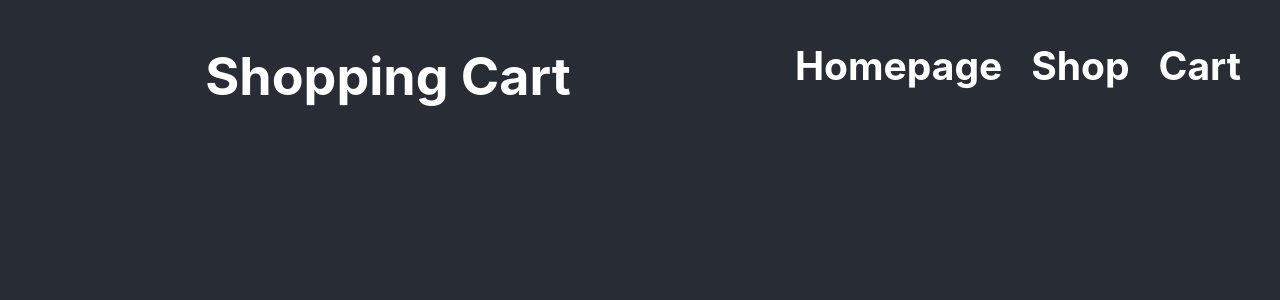
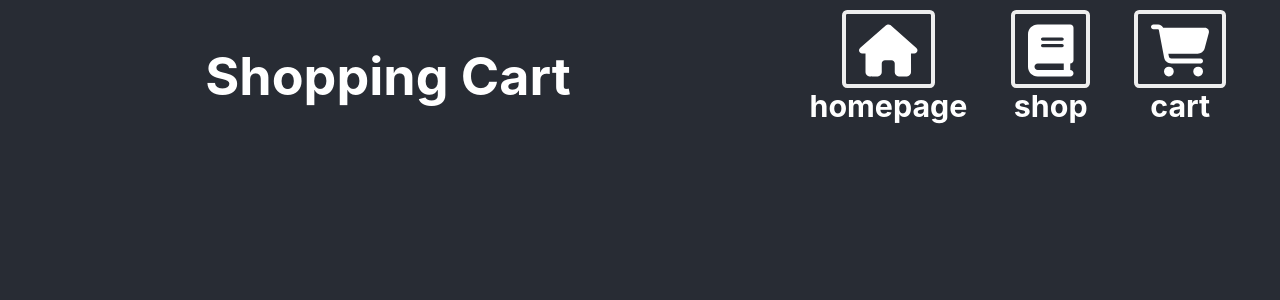
Before and after one commit to NahuelLu/Project-Shopping-Cart, a React (Create React App) app: page / in a window 1280 px wide. Shown: the top 300 px of the page. Built offline with nearby package versions, Linux system fonts and the light colour scheme.

Commit message:
Refactor,created components and add Icons
Just adding Icons from awesomefont, and refactor components to avoid duplicity

```diff
--- a/package.json
+++ b/package.json
@@ -3,6 +3,7 @@
   "version": "0.1.0",
   "private": true,
   "dependencies": {
+    "@fortawesome/free-solid-svg-icons": "^6.4.2",
     "@fortawesome/react-fontawesome": "^0.2.0",
     "@testing-library/jest-dom": "^5.16.5",
     "@testing-library/react": "^13.4.0",
--- a/src/components/App.js
+++ b/src/components/App.js
@@ -4,7 +4,6 @@ import React from "react";
 import Nav from "./Nav";
 import Shop from "./Shop";
 import Cart from './Cart';
-import ShopItems from './ShopItems';
 import {
   createBrowserRouter,
   Route,
--- a/src/components/Bar.js
+++ b/src/components/Bar.js
@@ -1,6 +1,4 @@
 import '../styles/Bar.css'
-import { useState } from 'react'
-import { Link } from 'react-router-dom'
 const Bar = ({amount})=>{
 
     return (
--- a/src/components/Cart.js
+++ b/src/components/Cart.js
@@ -1,5 +1,4 @@
 import '../styles/Cart.css'
-import { useOutletContext } from 'react-router-dom'
 import ItemCart from './ItemCart'
 import { useShopContext } from './ShopContext'
 
--- a/src/components/Image.js
+++ b/src/components/Image.js
@@ -2,7 +2,7 @@ import '../styles/Image.css'
 const Image = ({path})=>{
     return (
         <div className="img-container">
-            <img src={path}></img>
+            <img src={path} alt='1'></img>
         </div>
     )
 }
--- a/src/components/ItemCart.js
+++ b/src/components/ItemCart.js
@@ -2,8 +2,7 @@ import '../styles/ItemCart.css'
 const ItemCart = ({item})=>{
     return(
         <div className="item-cart">
-            <h3>{item.title}</h3>
-            <img src={item.img}></img>
+            <img src={item.img} alt={item.title}></img>
             <h3>${item.price}</h3>
             <h3>{item.amount}</h3>
         </div>
--- a/src/components/Nav.js
+++ b/src/components/Nav.js
@@ -1,8 +1,9 @@
 import '../styles/Nav.css'
-import { Link } from 'react-router-dom'
 import { Outlet } from 'react-router-dom'
 import { ShopProvider } from "./ShopContext";
+import {faCartShopping,faBook,faHouse} from '@fortawesome/free-solid-svg-icons'
 
+import Section from './Section';
 const Nav = ()=>{
     return (
         <>
@@ -11,9 +12,9 @@ const Nav = ()=>{
                 <h1>Shopping Cart</h1>
             </div>
             <nav>
-                <div><h2><Link to="/Homepage">Homepage</Link></h2></div>
-                <div><h2><Link to="/Shop">Shop</Link></h2></div>
-                <div><h2><Link to="/Cart">Cart</Link></h2></div>
+                <Section icon={faHouse} name="homepage"></Section>
+                <Section icon={faBook} name="shop"></Section>
+                <Section icon={faCartShopping} name="cart"></Section>
             </nav>
         </header>
         <ShopProvider><Outlet></Outlet></ShopProvider>
--- a/src/components/Product.js
+++ b/src/components/Product.js
@@ -26,8 +26,6 @@ const Product = ({book,setItemsCart})=>{
         <>
         {book.volumeInfo.imageLinks && book.volumeInfo.imageLinks.thumbnail && book.volumeInfo.description?
             <div className='book-container'>
-                <div>{book.volumeInfo.title}</div>
-                <br></br>
                 <div>
                     {<img src={book.volumeInfo.imageLinks.thumbnail} alt="Book thumbnail" />}
                 </div>
--- /dev/null
+++ b/src/components/Section.js
@@ -0,0 +1,7 @@
+import { FontAwesomeIcon } from "@fortawesome/react-fontawesome"
+import { Link } from "react-router-dom"
+const Section = ({icon,name})=>{
+    const routerPath = "/"+ name
+    return <Link to={routerPath}><div className='section-container'><FontAwesomeIcon icon={icon} border  size='2x' /><h3>{name}</h3></div></Link>
+}
+export default Section
--- a/src/components/Shop.js
+++ b/src/components/Shop.js
@@ -5,7 +5,7 @@ import { useShopContext } from "./ShopContext"
 import ShopItems from "./ShopItems"
 
 const Shop = ()=>{
-    const {amountItems,setAmountItems,books,setBooks,itemsCart,setItemsCart} = useShopContext()
+    const {amountItems,setAmountItems,setBooks,itemsCart} = useShopContext()
     const fetchingData = async ()=>{
         const response = await fetch("https://www.googleapis.com/books/v1/volumes?q=inauthor:Anna Pólux")
         const data = await response.json()
@@ -17,10 +17,10 @@ const Shop = ()=>{
         const data = fetchingData()
         data.then(items => {
             setBooks(items)
-        })
+        }).catch(error => console.log(error))
         console.log("Component was mounted!")
-        return ()=>{console.log("Component was unmounted!")}
-    },[])
+        return ()=>{console.log ("Component was unmounted!")}
+    },[setBooks])
 
 
     useEffect(()=>{
--- a/src/styles/Nav.css
+++ b/src/styles/Nav.css
@@ -11,3 +11,12 @@ header nav{
     flex: 1 1 auto;
     text-align: center;
 }
+h3{
+    margin: 0;
+}
+.section-container{
+    display: flex;
+    flex-direction: column;
+    align-items: center;
+    justify-content: center;
+}
```
Also changed, not shown: 1 other file (tests, documents, lock files or other folders).
